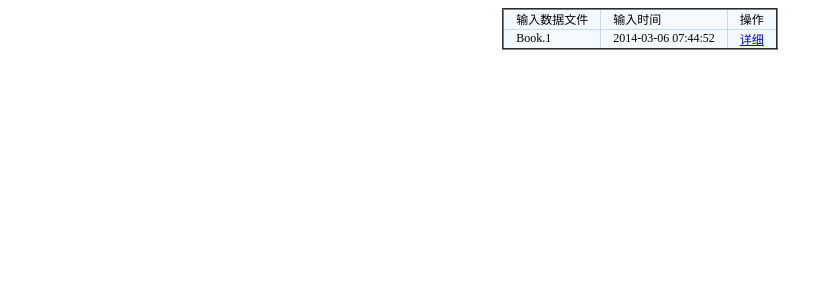
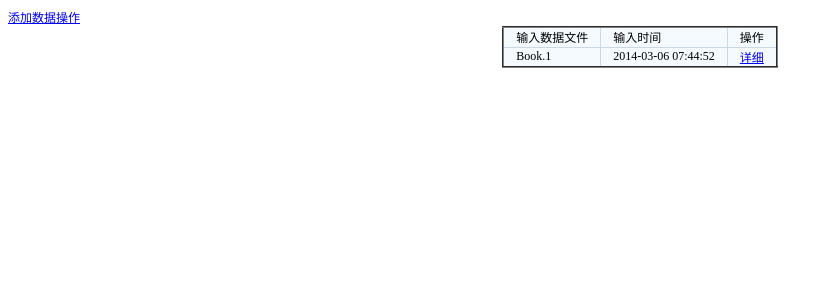
Before and after one commit to singerinsky/web, a PHP site: page / in a window 1280 px wide. Shown: the top 300 px of the page, without its empty margins (0-833 px from the left). Run offline with PHP 8.4, Linux system fonts and the light colour scheme; data comes from the database, SQL or seed files in the repository.

Commit message:
add link to add info

```diff
--- a/index.php
+++ b/index.php
@@ -125,6 +125,10 @@ table.tab_css_3 tr.tr_css{
 </head>
 
 <body>
+ <div>
+  <a href="add_info.php">添加数据操作</a>
+
+ </div>
 
 <table id="mytab"  border="2" class="tab_css_1">
     <tr class="tr_css">
```
